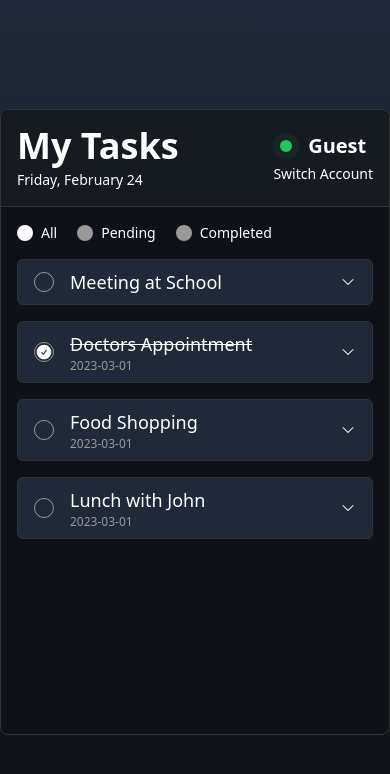
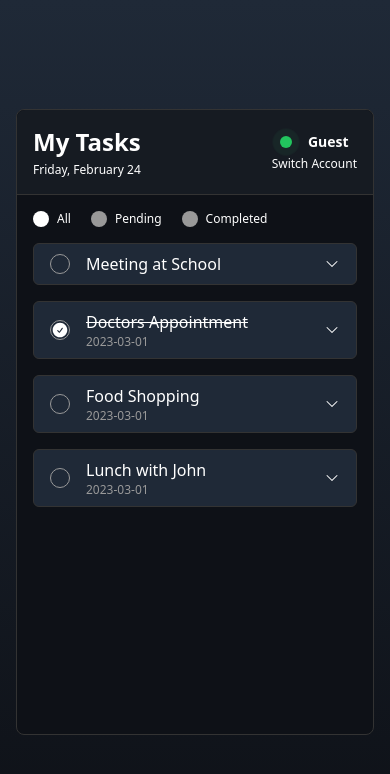
Before and after one commit to vn-aj-vngrd/todo-list-permission-tokens, a Next.js app: page / in a window 390 px wide. Shown: the top 774 px of the page. Built offline with nearby package versions, Linux system fonts and the light colour scheme.

Commit message:
add mobile responsiveness

```diff
--- a/src/components/AddTask.tsx
+++ b/src/components/AddTask.tsx
@@ -49,8 +49,8 @@ const AddTask = () => {
             <input
               {...register("title")}
               autoComplete="off"
-              className="w-full"
-              placeholder="Add a new task"
+              className="w-full text-sm md:text-base"
+              placeholder="Add a task"
             />
           </div>
 
--- a/src/components/EditTask.tsx
+++ b/src/components/EditTask.tsx
@@ -86,7 +86,7 @@ const EditTask = () => {
             <label className="text-[#999]">Title</label>
             <input
               {...register("title")}
-              className="rounded-md border border-[#333] bg-[#161B22] px-2 py-1.5 text-white"
+              className="block w-full rounded-md border border-[#333] bg-[#161B22] px-2 py-1.5 text-white"
             />
             {errors?.title && <p className="text-sm">{errors.title.message}</p>}
           </div>
@@ -97,7 +97,7 @@ const EditTask = () => {
             <input
               type="date"
               {...register("date")}
-              className="rounded-md border border-[#333] bg-[#161B22] px-2 py-1.5 text-white"
+              className="block w-full rounded-md border border-[#333] bg-[#161B22] px-2 py-1.5 text-white"
             />
           </div>
 
@@ -105,7 +105,7 @@ const EditTask = () => {
             <label className="text-[#999]">Description</label>
             <input
               {...register("description")}
-              className="rounded-md border border-[#333] bg-[#161B22] px-2 py-1.5 text-white"
+              className="block w-full rounded-md border border-[#333] bg-[#161B22] px-2 py-1.5 text-white"
             />
           </div>
 
--- a/src/components/TaskCard.tsx
+++ b/src/components/TaskCard.tsx
@@ -60,9 +60,9 @@ const TaskCard = ({ task }: Props) => {
 
           <div className="flex-col items-center">
             {task.isCompleted ? (
-              <del className="text-lg">{task.title}</del>
+              <del className="text-base md:text-lg">{task.title}</del>
             ) : (
-              <p className="text-lg">{task.title}</p>
+              <p className="text-base md:text-lg">{task.title}</p>
             )}
 
             <p className="text-xs text-[#999]">{task.date}</p>
--- a/src/components/TaskHeader.tsx
+++ b/src/components/TaskHeader.tsx
@@ -6,8 +6,8 @@ const TaskHeader = () => {
   return (
     <div className="flex items-center justify-between rounded-t-lg border-b border-[#333] bg-[#161B22] py-4 px-4">
       <div className="space-y-1">
-        <h1 className="text-4xl font-bold">My Tasks</h1>
-        <h3 className="text-sm">
+        <h1 className="text-2xl font-bold md:text-4xl">My Tasks</h1>
+        <h3 className="text-xs md:text-sm">
           {new Date().toLocaleDateString("en-US", {
             weekday: "long",
             month: "long",
@@ -21,10 +21,10 @@ const TaskHeader = () => {
             <span className="absolute inline-flex h-3.5 w-3.5 animate-ping rounded-full bg-green-400 opacity-75"></span>
             <span className="relative inline-flex h-3 w-3 rounded-full bg-green-500"></span>
           </span>
-          <p className="text-xl font-bold">{user?.accountType}</p>
+          <p className="text-sm font-bold md:text-xl">{user?.accountType}</p>
         </div>
         <button
-          className="flex cursor-pointer text-sm "
+          className="flex cursor-pointer text-xs md:text-sm"
           onClick={() => {
             handleShowEditTask(false);
             handleShowSwitchAccount(true);
--- a/src/pages/index.tsx
+++ b/src/pages/index.tsx
@@ -38,8 +38,12 @@ const Home: NextPage = () => {
   return (
     <>
       <Meta />
-      <main className="flex min-h-screen items-center justify-center space-x-2">
-        <div className="relative h-[626px] max-w-5xl flex-1 rounded-lg border border-[#333] bg-[#0E1117]">
+      <main className="flex min-h-screen items-center justify-center space-x-2 px-4 md:px-0">
+        <div
+          className={`relative h-[626px] max-w-5xl flex-1 rounded-lg border border-[#333] bg-[#0E1117]
+          ${isShowSwitchAccount || isShowEditTask ? "hidden md:block" : ""}
+          `}
+        >
           <TaskHeader />
 
           <div className="flex items-center justify-start px-4 pt-4">
@@ -63,7 +67,7 @@ const Home: NextPage = () => {
                       _category === category ? _category.color : "bg-[#999]"
                     } `}
                   />
-                  <p className="text-sm">{_category.name}</p>
+                  <p className="text-xs md:text-sm">{_category.name}</p>
                 </button>
               ))}
           </div>
```
